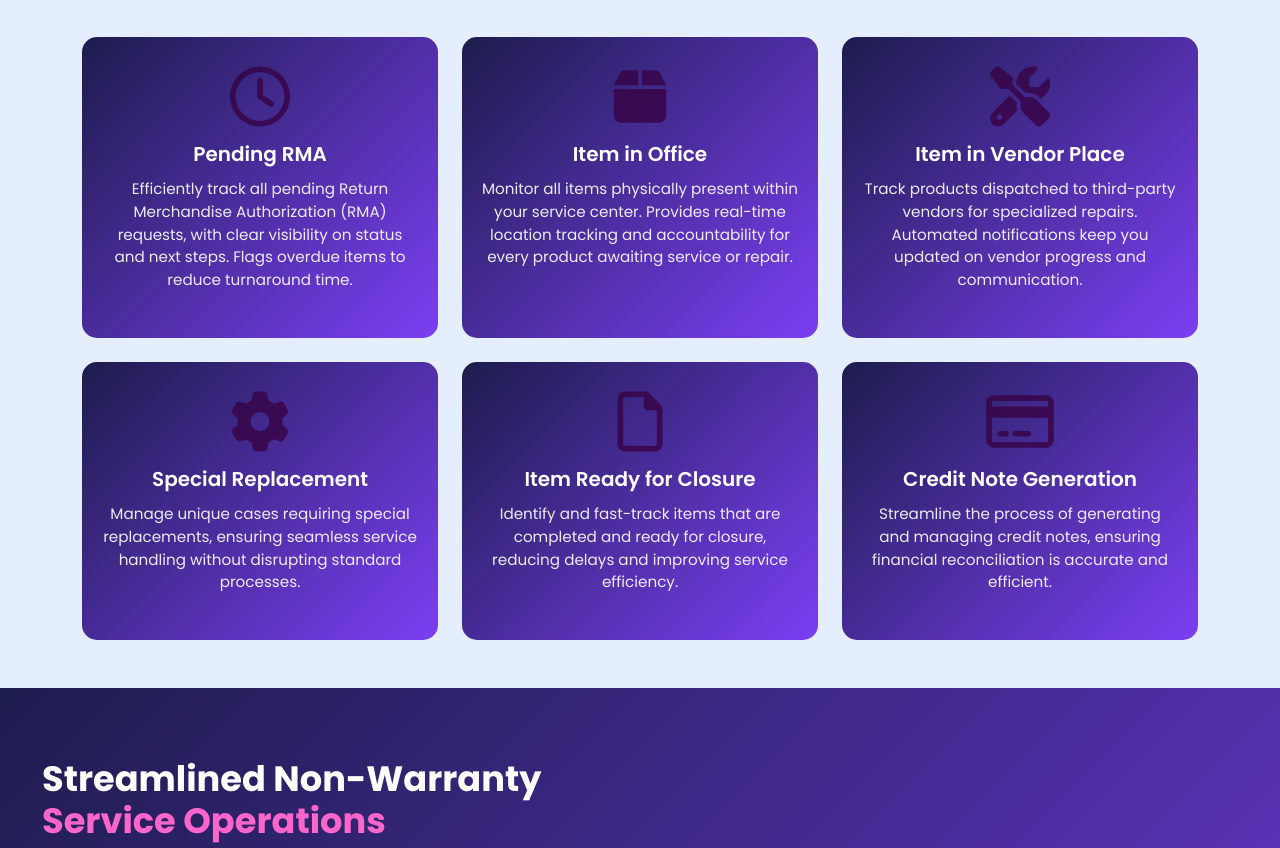
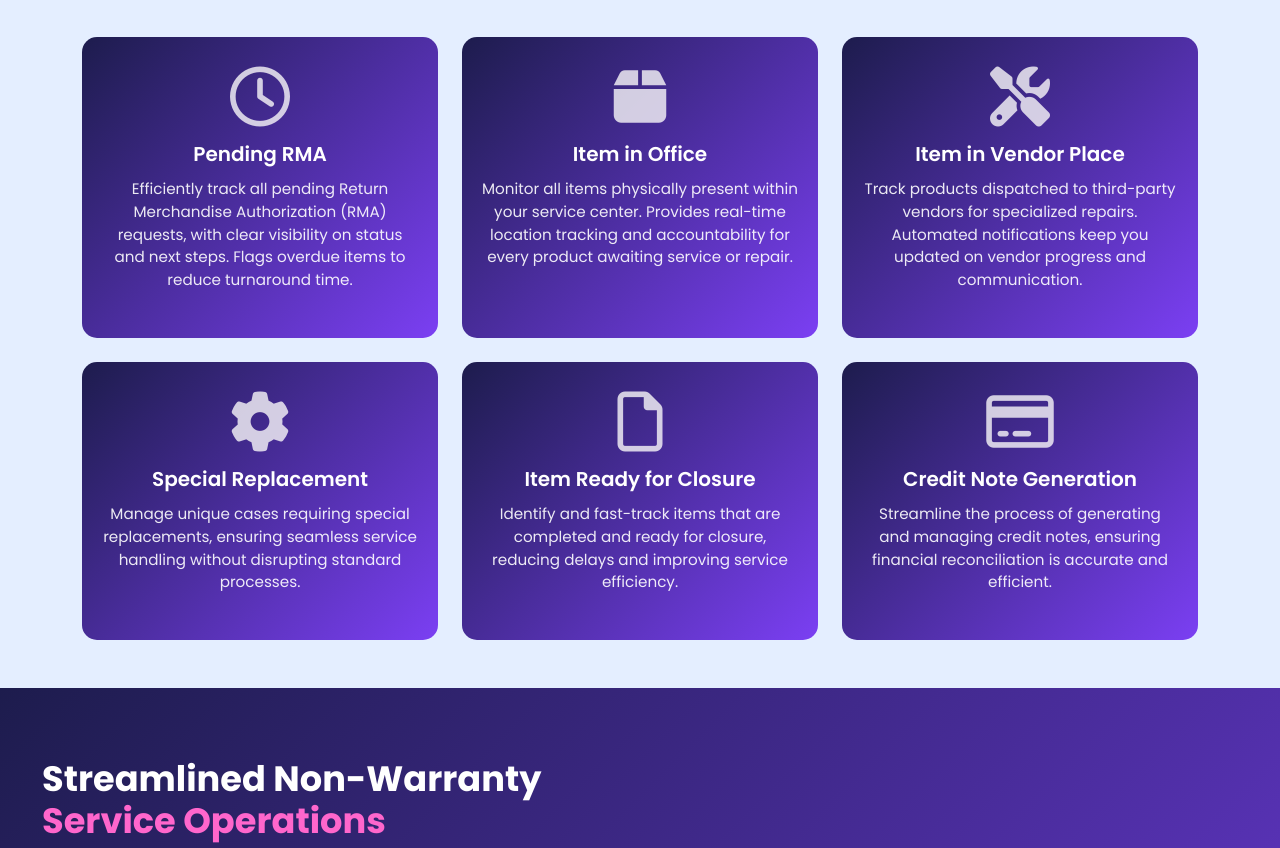
Before and after one commit to Menagamohan/pixel-to-page, a plain HTML site: page index.html in a window 1280 px wide. Shown: the part 1125-1973 px from the top of the page. Drawn offline with nearby package versions, Linux system fonts and the light colour scheme.

Commit message:
Add files via upload

```diff
--- a/style.css
+++ b/style.css
@@ -213,7 +213,7 @@ body {
     font-size: 60px;
     margin-bottom: 15px;
     display: block;
-    color: rgba(55, 2, 67, 0.8);
+    color: rgba(249, 247, 249, 0.8);
 }
 
 .service-card h5 {
```
